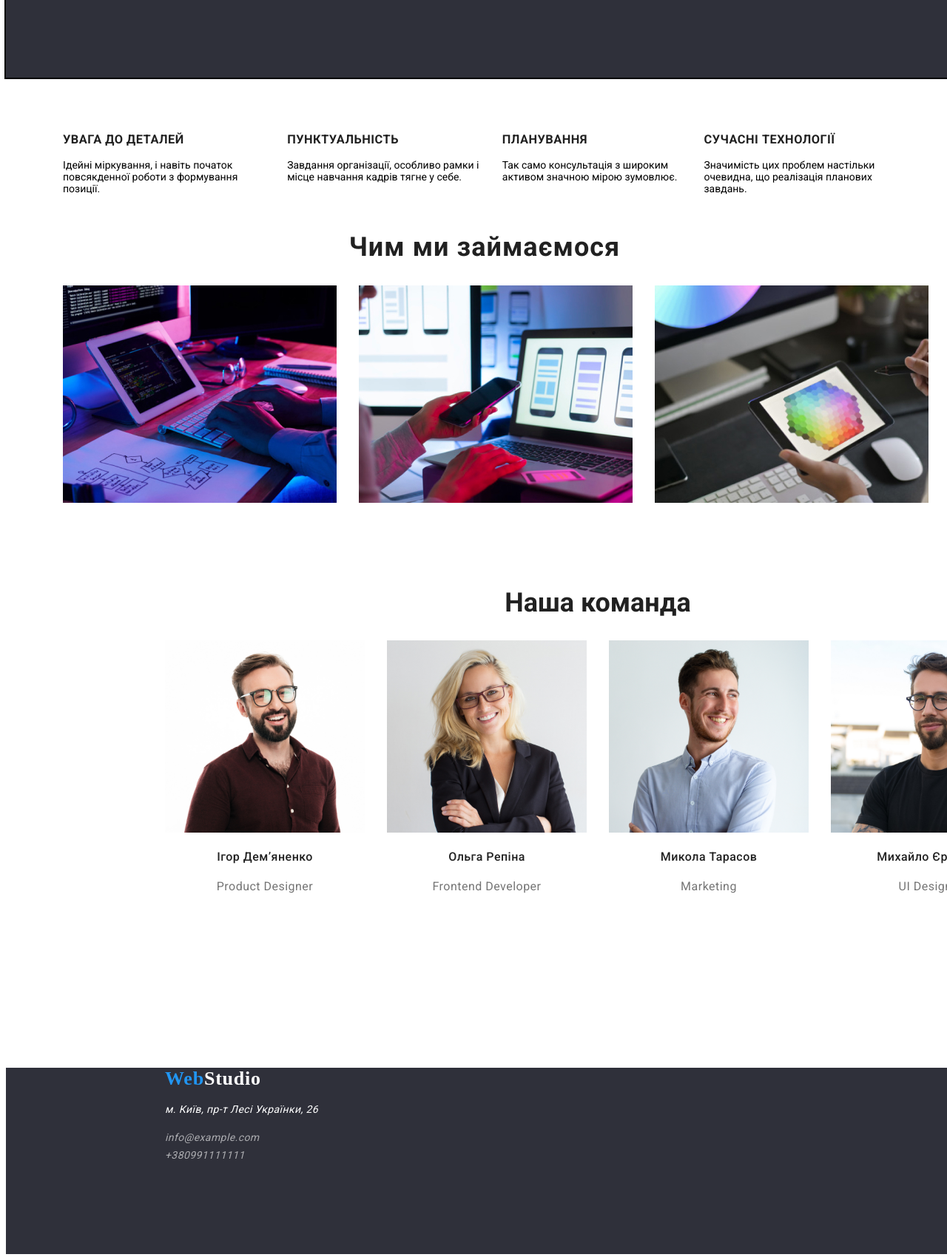
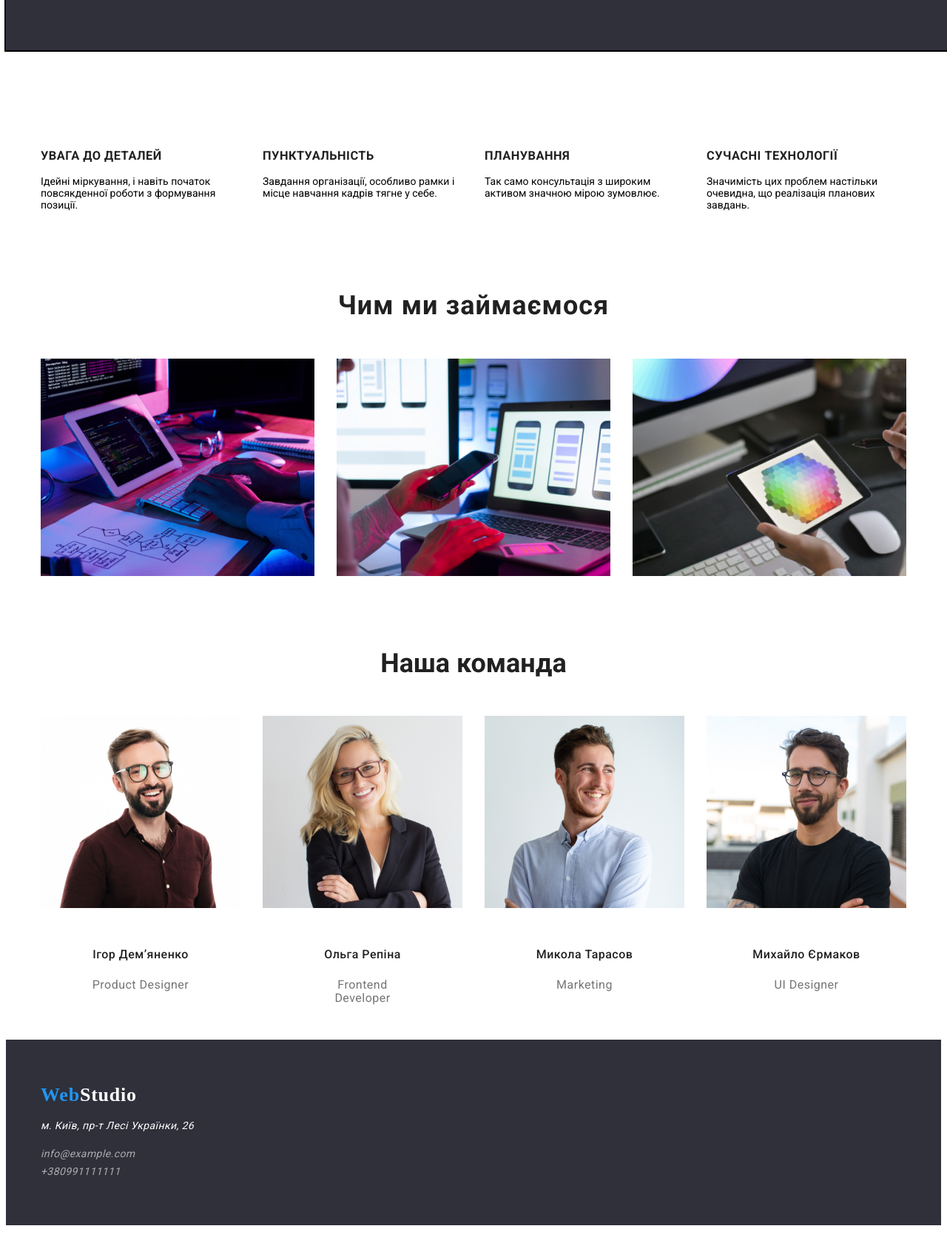
Before and after one commit to Oksaaaanad/WebStudio-project, a plain HTML site: page index.html in a window 1280 px wide. Shown: the part 620-2324 px from the top of the page at 74% size. After the commit the page ends 2285 px from the top, so only its background shows below. Drawn offline with Linux system fonts and the light colour scheme.

Commit message:
new commit

```diff
--- a/index.html
+++ b/index.html
@@ -106,23 +106,31 @@
                     <ul class="team-list">
                         <li class="team-list-item">
                             <img src="./images/img(3).jpg" alt="Працівник" height="260" />
+                            <div class="team-desc">
                             <h4 class="team-name">Ігор Дем’яненко</h4>
                             <p class="team-name-position">Product Designer</p>
+                        </div>
                         </li>
                         <li class="team-list-item">
                             <img src="./images/img(4).jpg" alt="Працівник" height="260" />
+                            <div class="team-desc">
                             <h4 class="team-name">Ольга Репіна</h4>
                             <p class="team-name-position">Frontend Developer</p>
+                        </div>
                         </li>
                         <li class="team-list-item">
                             <img src="./images/img(5).jpg" alt="Працівник" height="260" />
+                            <div class="team-desc">
                             <h4 class="team-name">Микола Тарасов</h4>
                             <p class="team-name-position">Marketing</p>
+                        </div>
                         </li>
                         <li class="team-list-item">
                             <img src="./images/img(6).jpg" alt="Працівник" height="260" />
+                            <div class="team-desc">
                             <h4 class="team-name">Михайло Єрмаков</h4>
                             <p class="team-name-position">UI Designer</p>
+                        </div>
                         </li>
                     </ul>
                 </div>
--- a/style.css
+++ b/style.css
@@ -31,10 +31,8 @@ ul {
      margin-left: auto;
      margin-right: auto;
     display: flex;
-    justify-content: space-between;
     align-items: center;
 }
-
 .logo {
     font-family: "Raleway";
     font-weight: 700;
@@ -54,19 +52,21 @@ ul {
 }
 
 .nav-list {
-    width: 100%;
   display: flex;
-  justify-content: space-between;
  text-align: center;
+ margin-left: 93px;
 }
-.nav-list-item {
-    padding-right: 25px;
-    padding-left: 25px;
+
+.nav-list-item + .nav-list-item {
+    margin-left: 50px;
 }
 .header-contacts-list {
     display: flex;
-    justify-content: space-between;
-    text-align: center;
+    margin-left: auto;
+}
+.contacts-item + .contacts-item {
+    margin-left: 50px;
+    margin-right: 215px;
 }
 .nav-link {
     font-weight: 500;
@@ -102,12 +102,17 @@ ul {
     outline: 2px solid black;
     height: 600px;
     width: 1600px;
+    display: block;
     margin-left: auto;
     margin-right: auto;
     text-align: center;
 }
 
 .hero-title {
+    margin-right: auto;
+    margin-left: auto;
+    margin-top: 0;
+    margin-bottom: 0;
     font-weight: 900;
     font-size: 44px;
     line-height: 1.36;
@@ -119,27 +124,30 @@ ul {
 }
 
 .hero-button {
+margin: 0 auto;
+display: block;
+    margin-top: 30px;
+    padding: 10px 32px;
     font-size: 16px;
     font-weight: 700;
     letter-spacing: 0.06em;
     text-align: center;
     color: white;
     background-color: #2196f3;
+    border-radius: 4px;
 }
 
 /* Друга секція */
 .features {
-    width: 1170px;
-    height: 98px;
     margin-left: auto;
     margin-right: auto;
-    /* margin-right: 215px;
-    margin-left: 215px; */
+    margin-top: 94px;
+    margin-bottom: 94px;
 }
 .features-title {
     opacity: 0;
+    margin: 0;
 }
-
 .features-name {
     font-weight: 700;
     line-height: 1.14;
@@ -149,11 +157,12 @@ ul {
 }
 .features-list {
     display: flex;
-    justify-content: space-between;
 }
 .features-list-item {
-    padding-left: 15px ;
-    padding-right: 15px;
+    width: 270px;
+}
+.features-list-item + .features-list-item {
+    margin-left: 30px;
 }
 .features-name-decs {
     font-weight: 400;
@@ -164,10 +173,7 @@ ul {
 
 /* What We Do */
 .service {
-    width: 1170px;
-    height: 386px;
-    margin-left: auto;
-    margin-right: auto;
+
     margin-top: 94px;
     /* margin-left: 215px;
     margin-right: 215px; */
@@ -180,28 +186,40 @@ ul {
     text-align: center;
     letter-spacing: 0.03em;
     color: #212121;
+    margin-bottom: 50px;
 }
 .service-list {
     display: flex;
-    justify-content: space-between;
-
+    margin-left: -30px;
+    /* justify-content: space-between; */
 }
 .service-list-item {
-    padding-left: 15px;
-    padding-right: 15px;
+    margin-left: 30px;
+    flex-basis: calc((100% - 60px) / 3);
+    /* margin-left: 30px;
+    margin-right: 30px; */
 }
 
 /* Our Team */
 .team {
-    width: 1600px;
-    height: 650px;
-    margin-left: auto;
-    margin-right: auto;
+    margin-top: 94px;
 }
 .team-title {
     font-size: 36px;
     text-align: center;
     color: #212121;
+    margin-bottom: 50px;
+}
+.team-list {
+    display: flex;
+   margin-left: -30px;
+}
+.team-list-item {
+    margin-left: 30px;
+    flex-basis: calc((100% - 90px) / 4);
+}
+.team-desc {
+    padding: 30px 62px;
 }
 .team-name {
     font-weight: 500;
@@ -220,17 +238,13 @@ ul {
     letter-spacing: 0.03em;
     color: #757575;
 }
-.team-list {
-    display: flex;
-    justify-content: space-between;
-}
-
 /* Footer */
 footer {
-    width: 1600px;
-    height: 252px;
+    max-width: 1600px;
     margin-left: auto;
     margin-right: auto;
+    padding-top: 60px;
+    padding-bottom: 60px;
     background-color: #2f303a;
 }
 
```
